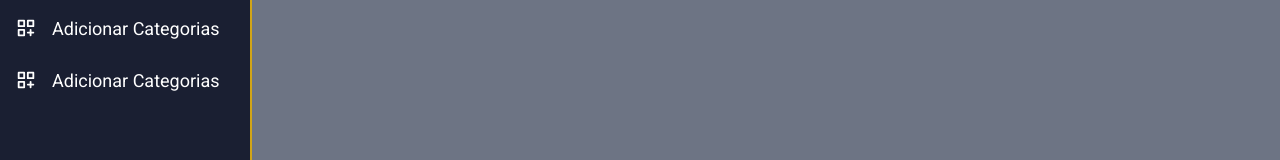
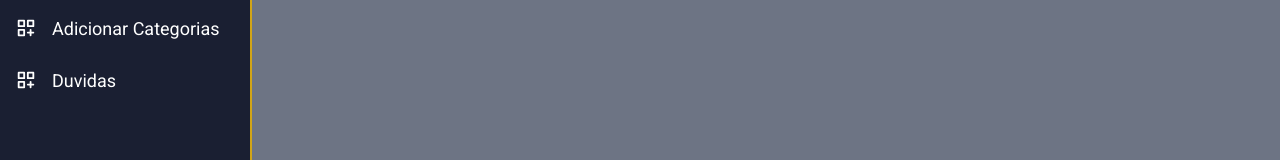
Before and after one commit to RafaelSFDC/SolicitaVite, a React (Vite) app: page / in a window 1280 px wide. Shown: the part 408-568 px from the top of the page. Built offline with nearby package versions, Linux system fonts and the light colour scheme; no server answers; the database is empty; sample sign-in values are in the browser's storage.

Commit message:
refactor: :ambulance: Code ajustment

```diff
--- a/src/components/Sidebar.jsx
+++ b/src/components/Sidebar.jsx
@@ -1,8 +1,6 @@
-import React from "react";
 import { PiListChecksBold, PiListPlusBold, PiUsersBold, PiUserCirclePlusBold } from "react-icons/pi";
 import { BsBuildingFill, BsBuildingFillAdd } from "react-icons/bs";
 import { TbCategory, TbCategoryPlus } from "react-icons/tb";
-import { motion } from "framer-motion";
 import state from "../store";
 import { Link } from "react-router-dom";
 import { useSnapshot } from "valtio";
@@ -61,9 +59,9 @@ const Sidebar = () => {
                 </Link>
             </div>
             <div>
-                <Link to="/questions" className={state.activePage === "/addCategory" ? "sidebarLinks active" : "sidebarLinks"}>
+                <Link to="/questions" className={state.activePage === "/questions" ? "sidebarLinks active" : "sidebarLinks"}>
                     <TbCategoryPlus />
-                    <p>Adicionar Categorias</p>
+                    <p>Duvidas</p>
                 </Link>
             </div>
         </div>
--- a/src/pages/Duvidas.jsx
+++ b/src/pages/Duvidas.jsx
@@ -4,14 +4,13 @@ import { AiFillDelete, AiFillInfoCircle, AiFillEdit } from "react-icons/ai";
 import { useSnapshot } from "valtio";
 import determineActivePage from "../hooks/Functions";
 import LicitationInfoModal from '../modals/LicitaçãoInfoModal';
-import { motion } from 'framer-motion';
 import ContainerMotion from "../components/ContainerMotion";
 
 
 const Duvidas = () => {
     const snap = useSnapshot(state);
-    const tasks = snap.aveliableTasks
-    const tasksValue = JSON.parse(JSON.stringify(tasks))
+    const questions = snap.questions
+    const tasksValue = JSON.parse(JSON.stringify(questions))
     console.log("VALOR", tasksValue)
 
     const [modal, setModal] = useState(false);
@@ -24,14 +23,6 @@ const Duvidas = () => {
             setInfo(tasksValue[index]);
         }
     };
-
-    const timeStamp = (time) => {
-        const timeformat = time.seconds
-        const dateFormat = new Date(timeformat * 1000)
-        const options = { weekday: 'long', year: 'numeric', month: 'long', day: 'numeric', hour: "numeric", minute: "numeric", second: "numeric" };
-        const finalDate = dateFormat.toLocaleDateString(undefined, options)
-        return (finalDate)
-    }
     function formatDate(date) {
         const formattedDate = new Date(date);
         const day = String(formattedDate.getDate()).padStart(2, '0');
@@ -43,7 +34,7 @@ const Duvidas = () => {
     useEffect(() => {
         determineActivePage()
         setInfo(tasksValue[0])
-    }, [tasks]);
+    }, [tasksValue]);
 
 
     return <ContainerMotion className="container">
```
